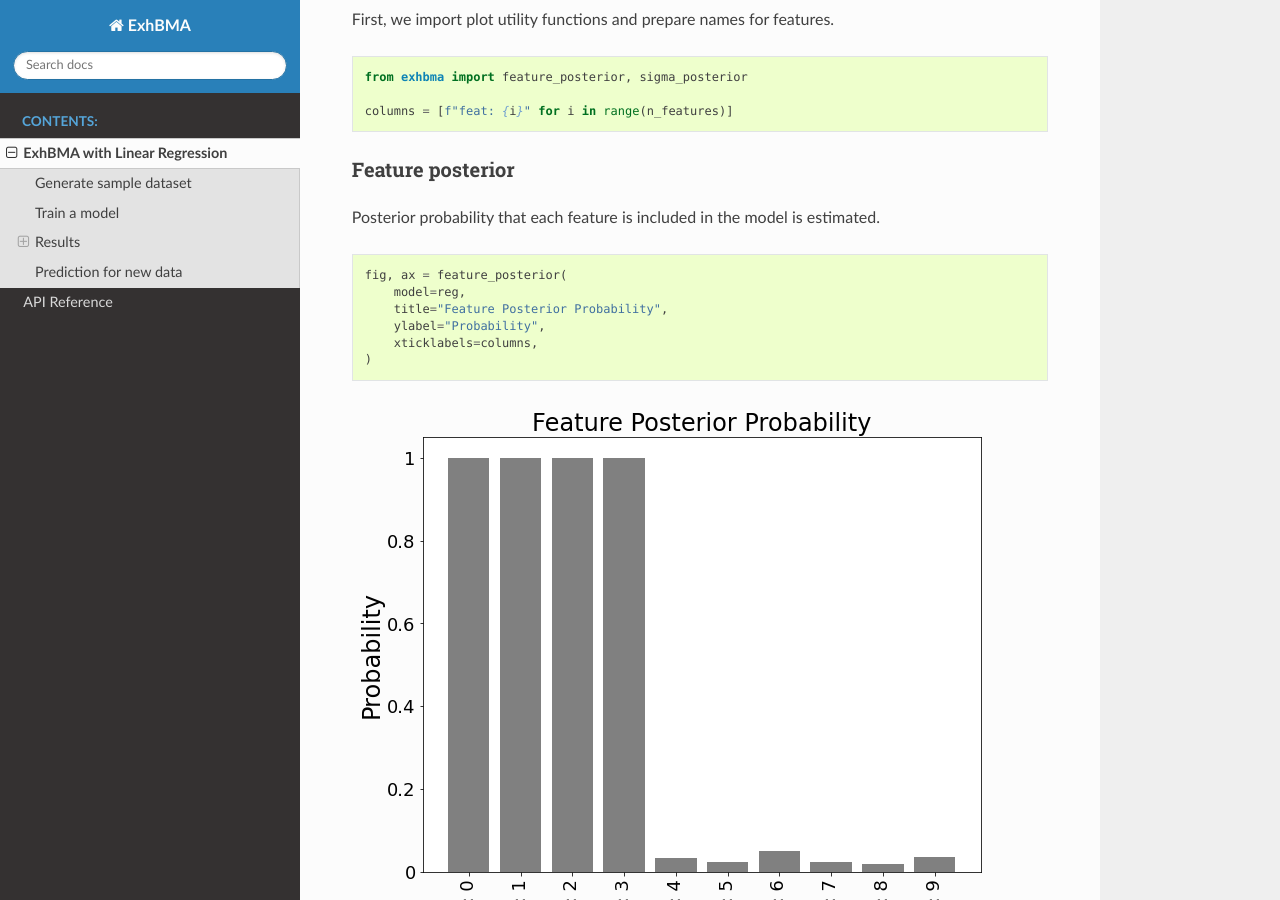
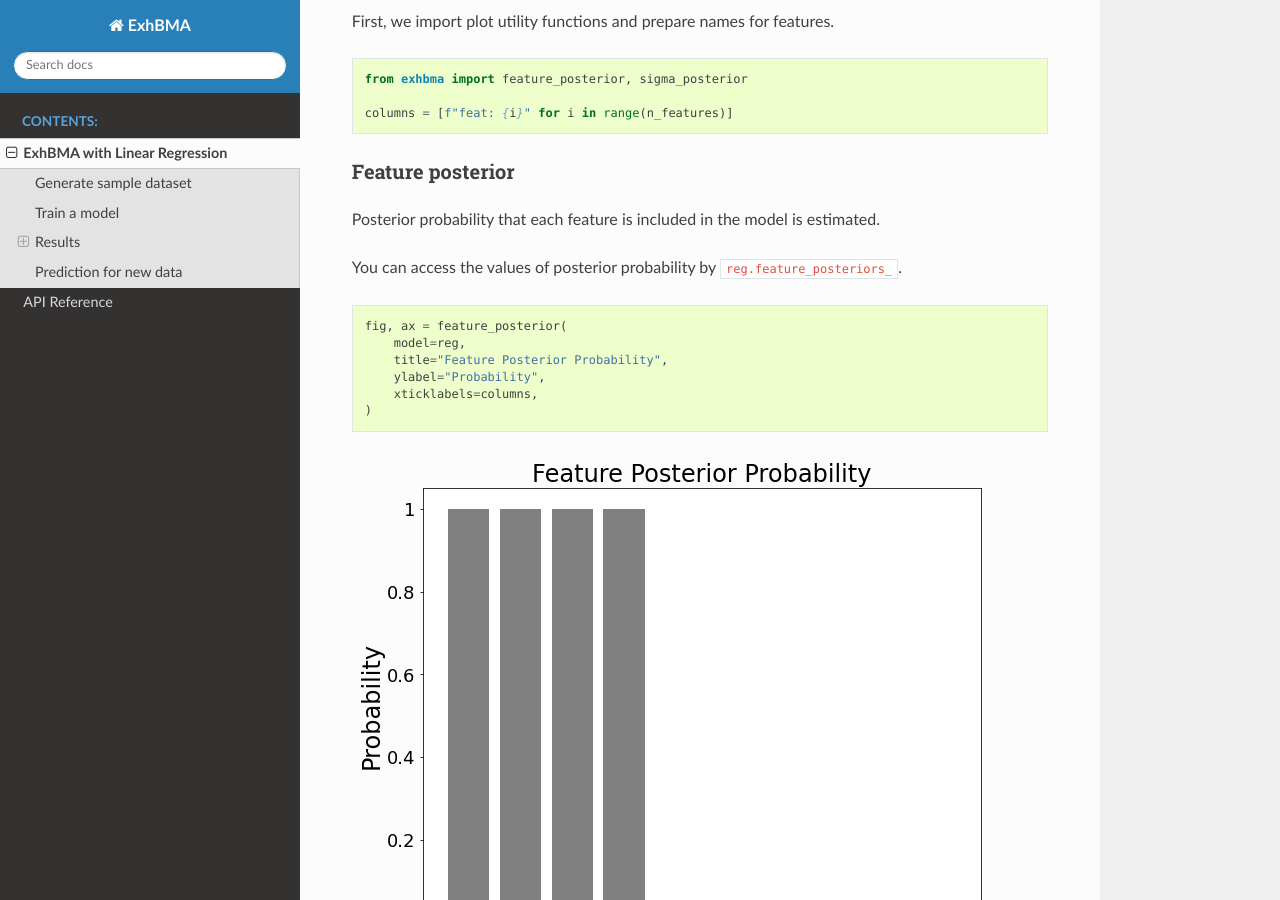
Before and after one commit to okada-lab/exhbma, a Sphinx documentation site: the page built from docs/source/linear_regression.rst, in a window 1280 px wide and 900 px high, scrolled down 1473 px. Built offline with Sphinx 7.4.7 and the Read the Docs theme 2.0.0, drawn with Linux system fonts in a browser that asks for light colours; some of the changed lines change nothing that is shown.

Commit message:
chore/update-docs (#7)
chore: Update docs

```diff
--- a/docs/source/linear_regression.rst
+++ b/docs/source/linear_regression.rst
@@ -34,7 +34,7 @@
 
 First, training data should be preprocessed with centering and normalizing operation.
 Normalization for target variable is optional and is not performed
-in a below example (`scaling=False` is passed for `y_scaler`).
+in a below example (:code:`scaling=False` is passed for :code:`y_scaler`).
 
 .. code:: python
 
@@ -91,6 +91,8 @@
 -----------------
 
 Posterior probability that each feature is included in the model is estimated.
+
+You can access the values of posterior probability by :code:`reg.feature_posteriors_`.
 
 .. code:: python
 
```
